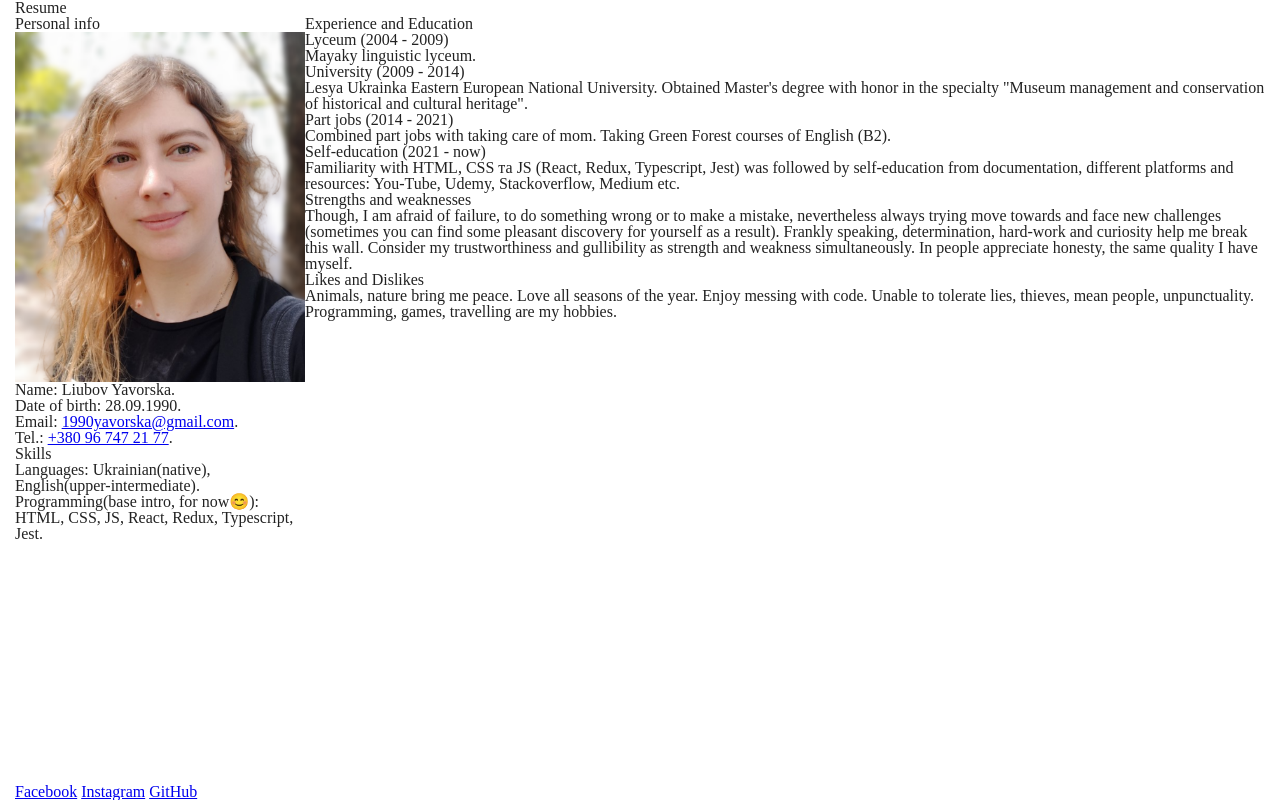
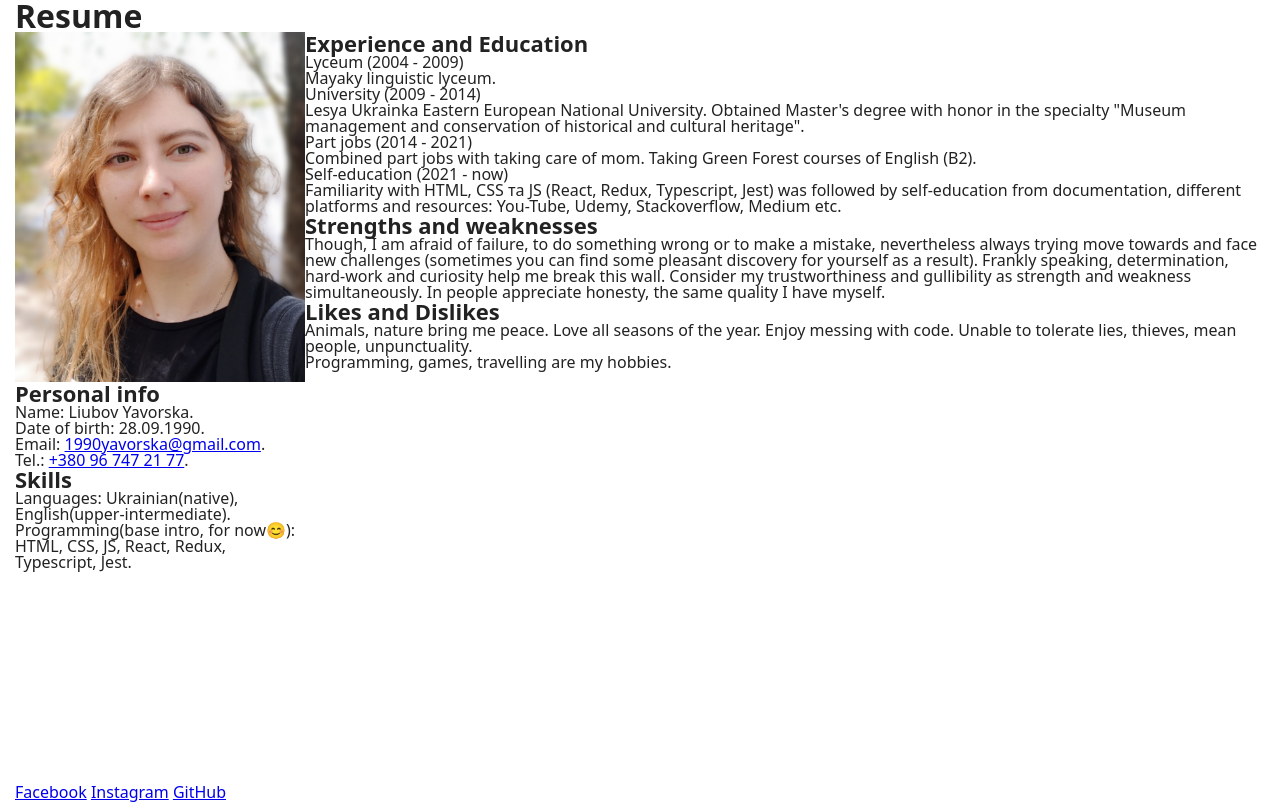
Before and after one commit to Liubov1990/b-homework, a plain HTML site: page hw_02_en/index.html in a window 1280 px wide. Shown: the top 803 px of the page. Drawn offline with Linux system fonts and the light colour scheme.

Commit message:
Added fonts

```diff
--- a/hw_02_en/index.html
+++ b/hw_02_en/index.html
@@ -17,13 +17,13 @@
       <aside>
         <!-- Personal info -->
         <section>
-          <h2>Personal info</h2>
           <img
             src="./images/profile_photo.png"
             alt="Profile photo"
             width="290"
             height="350"
           />
+          <h2>Personal info</h2>
           <p><b>Name:</b> Liubov Yavorska.</p>
           <p><b>Date of birth:</b> 28.09.1990.</p>
           <p>
--- a/src/css/hw_02/abstracts/core.css
+++ b/src/css/hw_02/abstracts/core.css
@@ -7,6 +7,22 @@ body {
 body {
   display: flex;
   flex-direction: column;
+  font-family: "Noto Sans", sans-serif;
+  font-size: 16px;
+}
+
+h1 {
+  font-size: 32px;
+  font-weight: 700;
+}
+
+h2 {
+  font-size: 22px;
+  font-weight: 700;
+}
+
+span {
+  font-weight: 700;
 }
 
 .content-wrapper {
--- /dev/null
+++ b/src/css/hw_02/abstracts/fonts.css
@@ -0,0 +1 @@
+@import url("https://fonts.googleapis.com/css2?family=Noto+Sans:wght@700;&display=swap");
```
